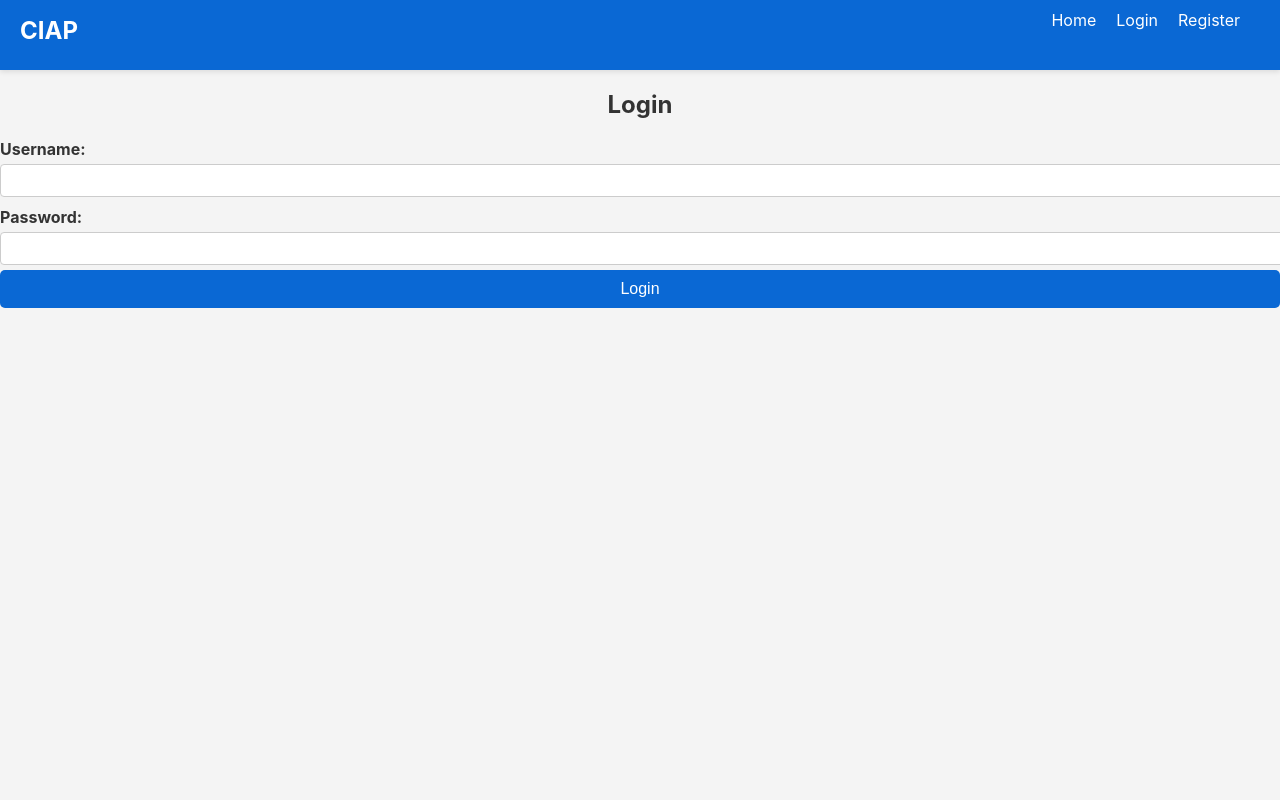
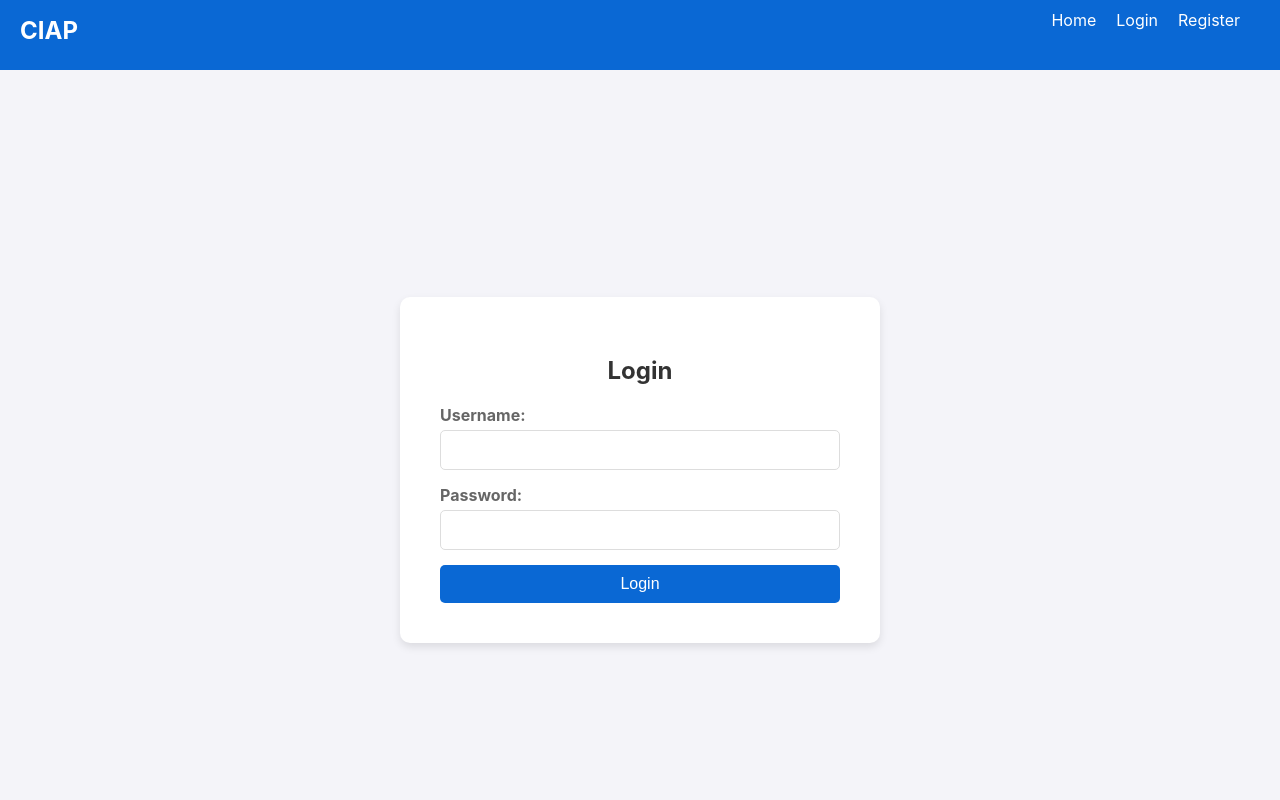
Before and after one commit to bvilane/CIAP, a React (Create React App) app in the folder ciap-frontend/: page /login in a window 1280 px wide. Shown: the top 800 px of the page. Built offline with nearby package versions, Linux system fonts and the light colour scheme.

Commit message:
Updated Login

```diff
--- /dev/null
+++ b/ciap-frontend/src/components/LoginForm/LoginForm.css
@@ -0,0 +1,63 @@
+.login-container {
+    display: flex;
+    justify-content: center;
+    align-items: center;
+    height: 100vh;
+    background-color: #f4f4f9;
+    margin: 0;
+}
+
+.login-form {
+    background-color: #ffffff;
+    padding: 40px;
+    border-radius: 10px;
+    box-shadow: 0 4px 8px rgba(0, 0, 0, 0.1);
+    width: 100%;
+    max-width: 400px;
+    text-align: center;
+}
+
+.login-form h2 {
+    margin-bottom: 20px;
+    color: #333;
+}
+
+.login-form label {
+    display: block;
+    text-align: left;
+    font-weight: bold;
+    margin-bottom: 5px;
+    color: #666;
+}
+
+.login-form input[type="text"],
+.login-form input[type="password"] {
+    width: 100%;
+    padding: 10px;
+    margin-bottom: 15px;
+    border: 1px solid #ddd;
+    border-radius: 5px;
+    box-sizing: border-box;
+    font-size: 16px;
+}
+
+.login-form button {
+    width: 100%;
+    padding: 10px;
+    background-color: #0A68D4;
+    color: white;
+    border: none;
+    border-radius: 5px;
+    font-size: 16px;
+    cursor: pointer;
+    transition: background-color 0.3s;
+}
+
+.login-form button:hover {
+    background-color: #084a9d;
+}
+
+.login-form p {
+    color: red; /* Color for error messages */
+    font-size: 14px;
+}
--- a/ciap-frontend/src/components/LoginForm/LoginForm.js
+++ b/ciap-frontend/src/components/LoginForm/LoginForm.js
@@ -1,10 +1,12 @@
 import React, { useState } from 'react';
 import axios from 'axios';
 import { useNavigate } from 'react-router-dom';
+import './LoginForm.css'; // Import the CSS file
 
 function LoginForm() {
     const [username, setUsername] = useState('');
     const [password, setPassword] = useState('');
+    const [message, setMessage] = useState('');
     const [error, setError] = useState('');
     const navigate = useNavigate();
 
@@ -15,14 +17,22 @@ function LoginForm() {
                 username,
                 password
             });
+
             localStorage.setItem('token', response.data.access_token);
             localStorage.setItem('is_admin', response.data.is_admin);
 
-            // Redirect based on the role
             if (response.data.is_admin) {
-                navigate('/admin-dashboard');
+                setMessage('Admin login successful!');
+                setTimeout(() => {
+                    window.open('/admin-dashboard', '_blank'); // Open in a new tab
+                    navigate('/');
+                }, 2000);
             } else {
-                navigate('/dashboard');
+                setMessage('Login successful! You have received 500 MB free to browse the resources.');
+                setTimeout(() => {
+                    window.open('/dashboard', '_blank'); // Open in a new tab
+                    navigate('/');
+                }, 2000);
             }
         } catch (error) {
             setError('Failed to login');
@@ -31,10 +41,11 @@ function LoginForm() {
     };
 
     return (
-        <div>
-            <h2>Login</h2>
-            {error && <p>{error}</p>}
-            <form onSubmit={handleLogin}>
+        <div className="login-container">
+            <form className="login-form" onSubmit={handleLogin}>
+                <h2>Login</h2>
+                {message && <p>{message}</p>}
+                {error && <p className="error">{error}</p>}
                 <label>
                     Username:
                     <input type="text" value={username} onChange={(e) => setUsername(e.target.value)} />
```
